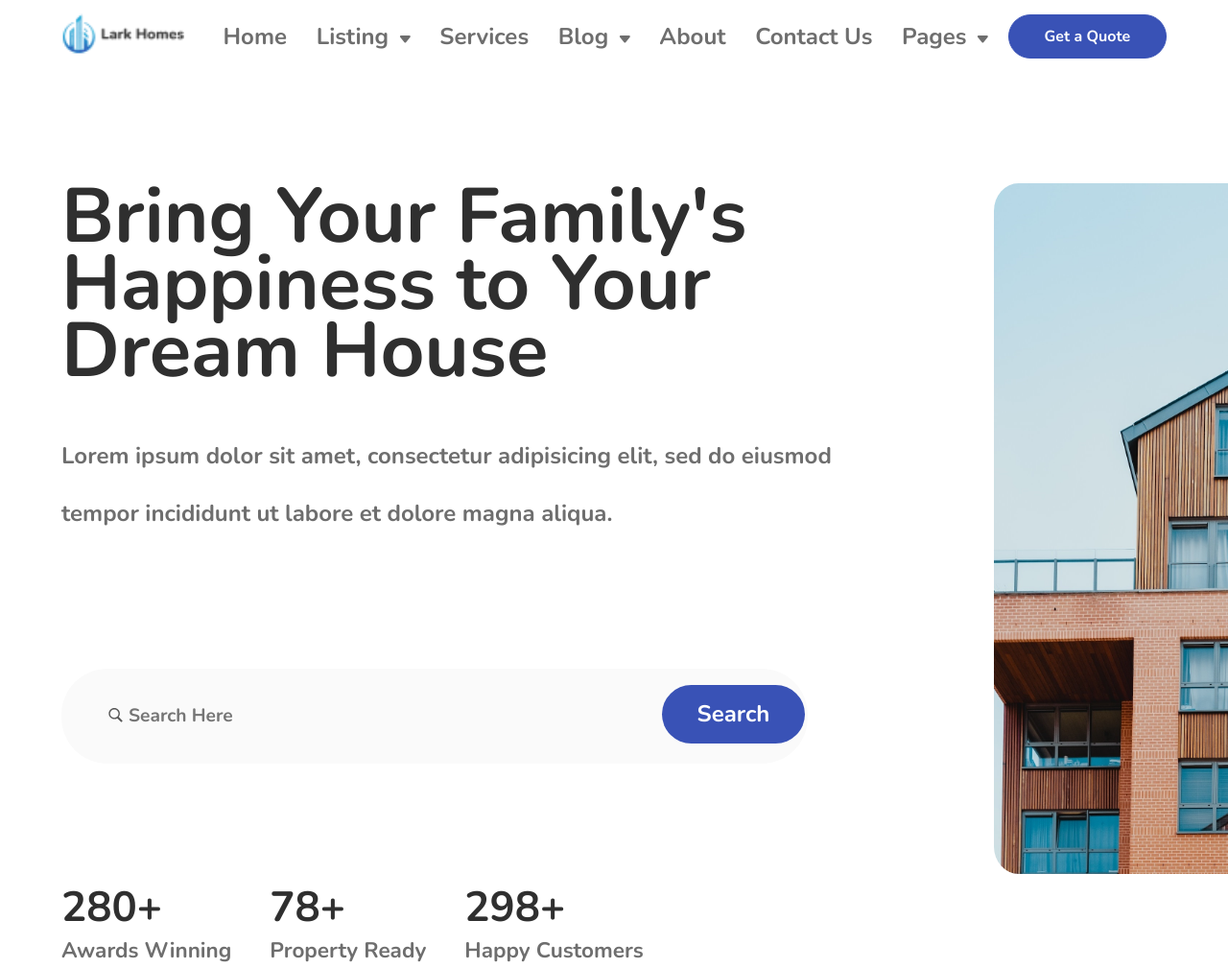
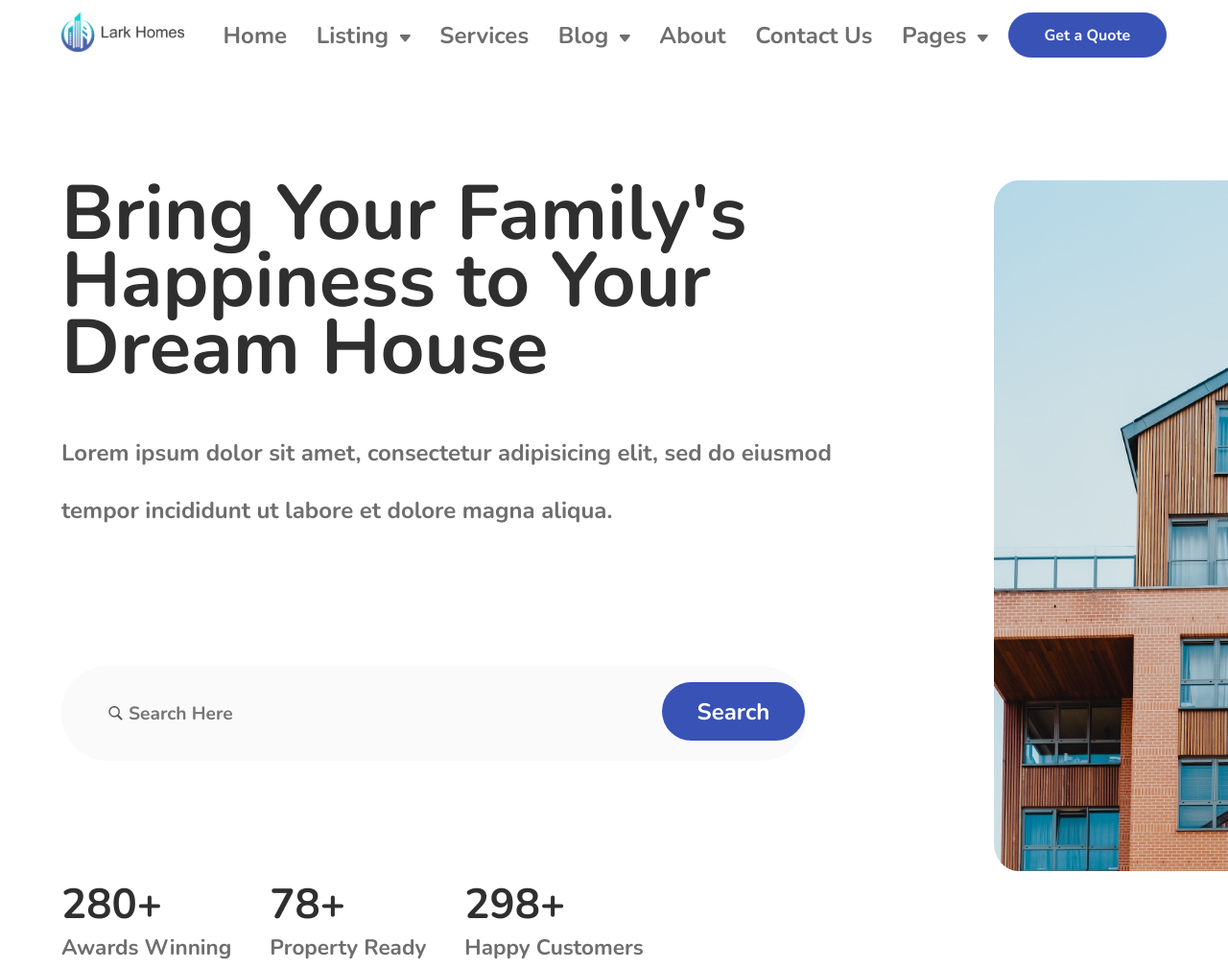
Before and after one commit to ErwinFabro/TP3, a plain HTML site: page index.html in a window 1280 px wide. Shown: the top 1009 px of the page at 96% size. Drawn offline with nearby package versions, Linux system fonts and the light colour scheme.

Commit message:
se cambia el logo

```diff
--- a/index.html
+++ b/index.html
@@ -13,7 +13,7 @@
     <header>
         <div class="head">
             <div class="logoContainer">
-                <a href="#"> <img class="logo" src="img/logo2.png" alt="Lark Homes" title="Make the lake your home with Lakes Homes">
+                <a href="#"> <img class="logo" src="img/logoFinal.png" alt="Lark Homes" title="Make the lake your home with Lakes Homes">
             </div>
         <nav>
             <ul>
@@ -349,7 +349,7 @@
 
            <div class="footer1">
 
-                    <img class="logo" src="img/logo2.png" alt="" width="100em">
+                    <img class="logo" src="img/logoFinal.png" alt="" width="100em">
 
                 <div>
                     <p>
```
